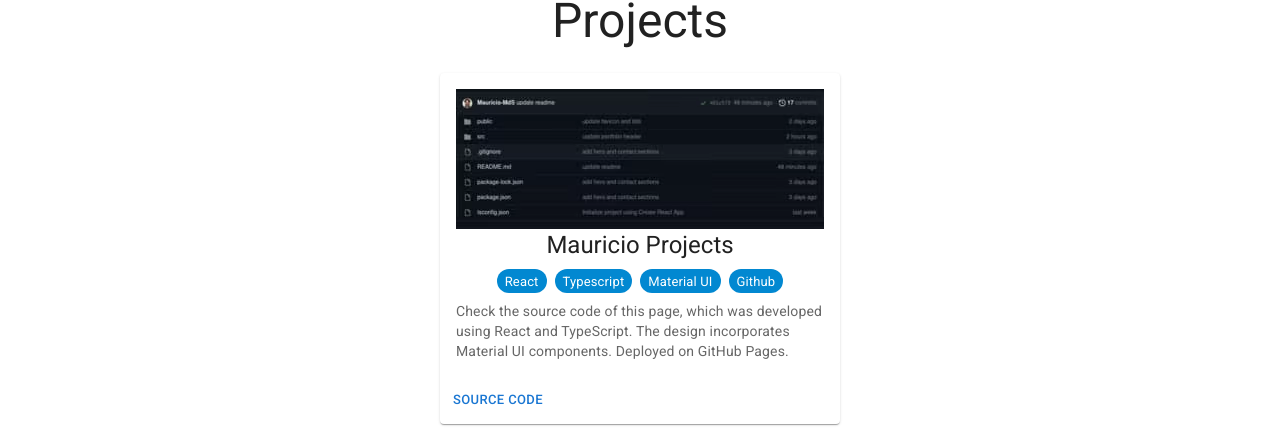
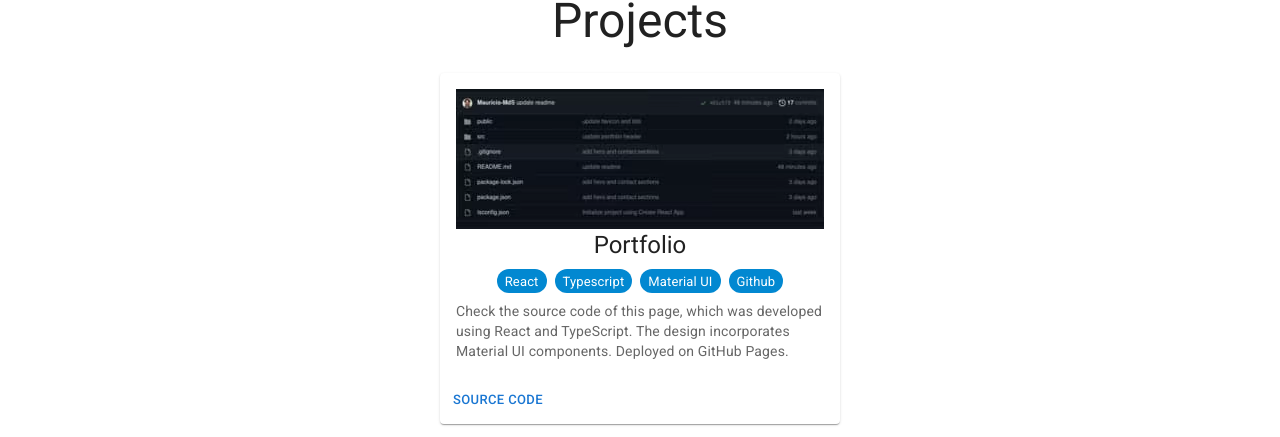
Before and after one commit to Mauricio-MdS/mauricio-mds.github.io, a React (Create React App) app: page / in a window 1280 px wide. Shown: the part 448-885 px from the top of the page. Built offline with nearby package versions, Linux system fonts and the light colour scheme.

Commit message:
extract list of projects from portfolio

```diff
--- a/src/components/Portfolio/Portfolio.tsx
+++ b/src/components/Portfolio/Portfolio.tsx
@@ -1,58 +1,18 @@
 import React from "react";
-import {
-  Button,
-  Card,
-  CardActions,
-  CardContent,
-  CardMedia,
-  Chip,
-  Stack,
-  Typography,
-} from "@mui/material";
-import portfolioImg from "./assets/portfolio.avif";
+import { Stack, Typography } from "@mui/material";
+import { projects } from "./projects";
+import PortfolioCard from "./PortfolioCard";
 
 function Portfolio() {
   return (
-    <Stack
-      spacing={3}
-      component="section"
-      alignItems="center"
-      p="16px"
-    >
+    <Stack spacing={3} component="section" alignItems="center" p="16px">
       <Typography variant="h3" component="h2" gutterBottom>
         Projects
       </Typography>
-      <Stack direction='row' flexWrap='wrap' justifyContent='center' gap={2}>
-        <Card component="article" sx={{maxWidth: 400}}>
-          <CardContent>
-            <CardMedia sx={{ height: 140 }} image={portfolioImg} title="" />
-            <Typography gutterBottom variant="h5" component='h3' align="center">
-              Mauricio Projects
-            </Typography>
-            <Stack
-              direction="row"
-              justifyContent="center"
-              spacing={1}
-              marginBottom="8px"
-            >
-              <Chip label="React" color="info" size="small" />
-              <Chip label="Typescript" color="info" size="small" />
-              <Chip label="Material UI" color="info" size="small" />
-              <Chip label="Github" color="info" size="small" />
-            </Stack>
-
-            <Typography variant="body2" color="text.secondary">
-              Check the source code of this page, which was developed using
-              React and TypeScript. The design incorporates Material UI
-              components. Deployed on GitHub Pages.
-            </Typography>
-          </CardContent>
-          <CardActions>
-            <a href="https://github.com/mauricio-mds">
-              <Button size="small">Source Code</Button>
-            </a>
-          </CardActions>
-        </Card>
+      <Stack direction="row" flexWrap="wrap" justifyContent="center" gap={2}>
+        {projects.map((project) => (
+          <PortfolioCard {...project} />
+        ))}
       </Stack>
     </Stack>
   );
--- /dev/null
+++ b/src/components/Portfolio/PortfolioCard.tsx
@@ -0,0 +1,60 @@
+import React from "react";
+import {
+  Button,
+  Card,
+  CardActions,
+  CardContent,
+  CardMedia,
+  Chip,
+  Stack,
+  Typography,
+} from "@mui/material";
+import { PortfolioType } from "./PortfolioType";
+
+function PortfolioCard({
+  description,
+  image,
+  liveLink,
+  sourceLink,
+  technologies,
+  title,
+}: PortfolioType) {
+  return (
+    <Card component="article" sx={{ maxWidth: 400 }}>
+      <CardContent>
+        <CardMedia sx={{ height: 140 }} image={image} title="" />
+        <Typography gutterBottom variant="h5" component="h3" align="center">
+          {title}
+        </Typography>
+        <Stack
+          direction="row"
+          justifyContent="center"
+          spacing={1}
+          marginBottom="8px"
+        >
+          {technologies.map((tech) => (
+            <Chip label={tech} color="info" size="small" />
+          ))}
+        </Stack>
+
+        <Typography variant="body2" color="text.secondary">
+          {description}
+        </Typography>
+      </CardContent>
+      <CardActions>
+        {liveLink && (
+          <a href={liveLink}>
+            <Button size="small">Open Project</Button>
+          </a>
+        )}
+        {sourceLink && (
+          <a href={sourceLink}>
+            <Button size="small">Source Code</Button>
+          </a>
+        )}
+      </CardActions>
+    </Card>
+  );
+}
+
+export default PortfolioCard;
--- /dev/null
+++ b/src/components/Portfolio/PortfolioType.ts
@@ -0,0 +1,8 @@
+export type PortfolioType = {
+  description: string;
+  image: string;
+  liveLink?: string;
+  sourceLink?: string;
+  technologies: string[];
+  title: string;
+};
--- /dev/null
+++ b/src/components/Portfolio/projects.ts
@@ -0,0 +1,13 @@
+import { PortfolioType } from "./PortfolioType";
+import portfolioImg from "./assets/portfolio.avif";
+
+export const projects: PortfolioType[] = [
+  {
+    description:
+      "Check the source code of this page, which was developed using React and TypeScript. The design incorporates Material UI components. Deployed on GitHub Pages.",
+    image: portfolioImg,
+    sourceLink: "https://github.com/mauricio-mds",
+    technologies: ["React", "Typescript", "Material UI", "Github"],
+    title: "Portfolio",
+  },
+];
```
